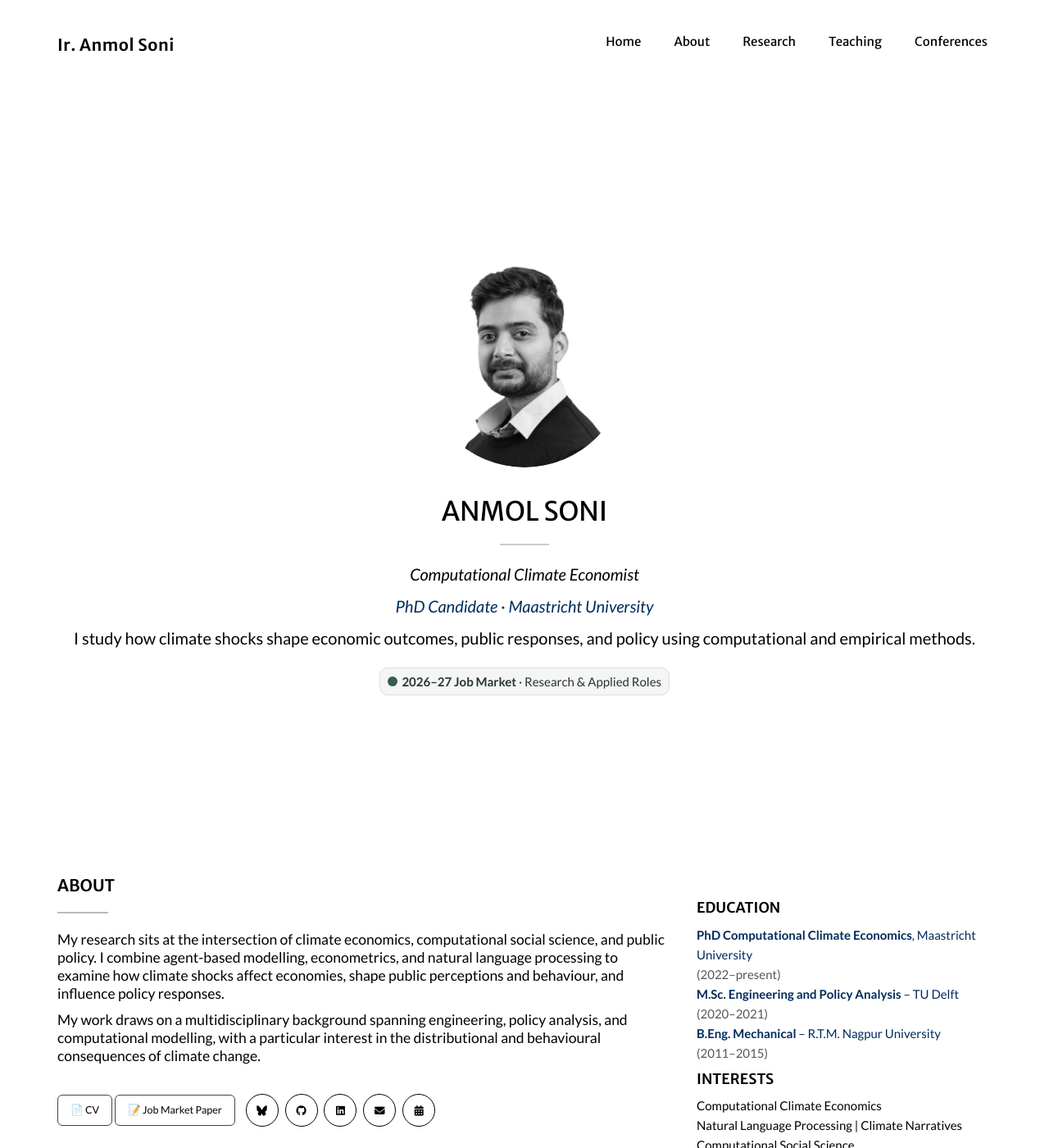
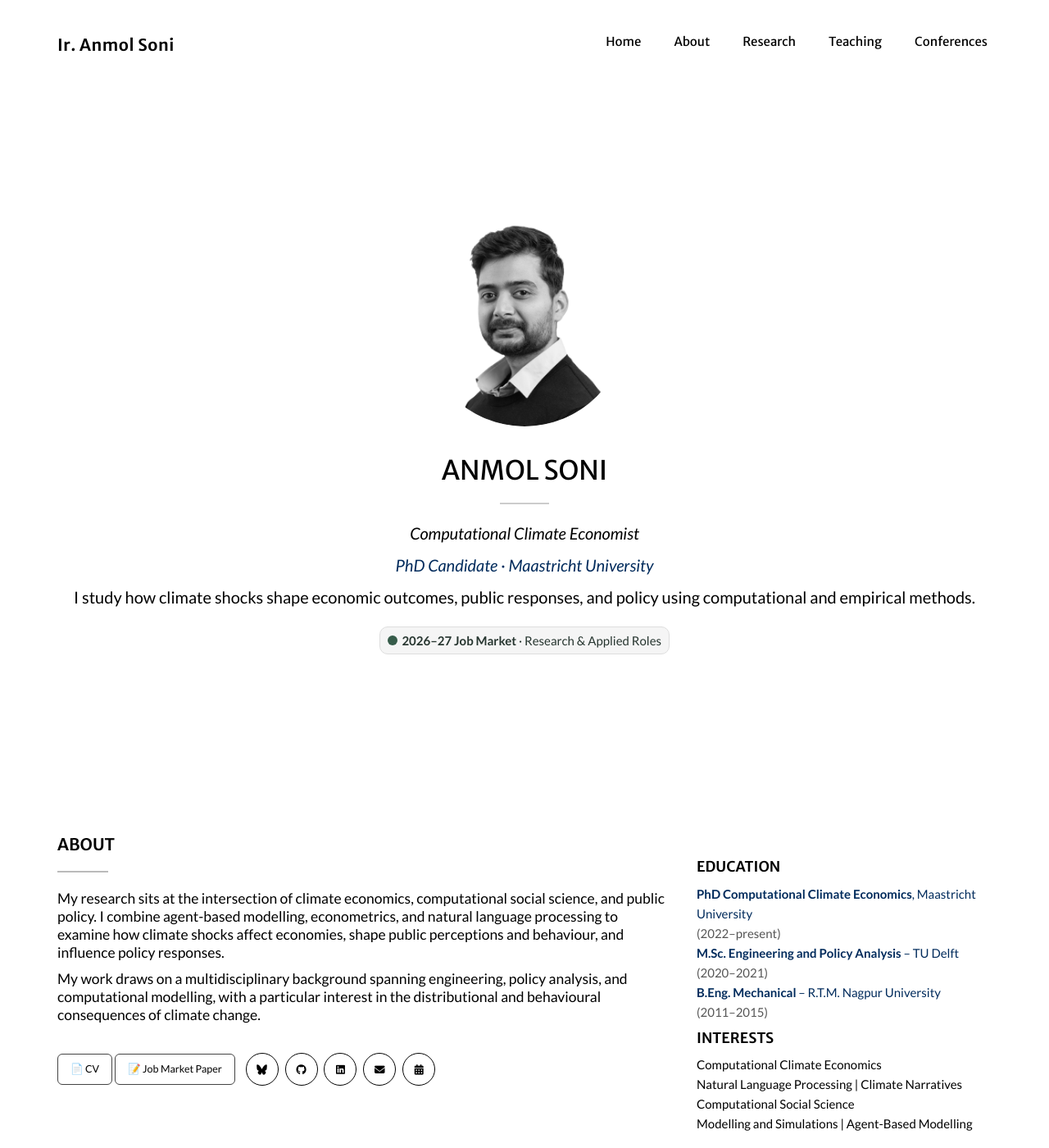
Before and after one commit to SoniAnmol/SoniAnmol.github.io, a Jekyll site: the page built from index.html, in a window 1280 px wide and 1400 px high. Shown: the whole window at 82% size. Built offline with Jekyll 4.4.1, drawn with Linux system fonts in a browser that asks for light colours; nearby versions of some CDN libraries; some web fonts are replaced.

Commit message:
slightly reduce the padding of profile image

```diff
--- a/_includes/css/main.css
+++ b/_includes/css/main.css
@@ -67,7 +67,7 @@ header {
 }
 
 header .container {
-    padding-top: 100px;
+    padding-top: 70px;
     padding-bottom: 50px;
 }
 
@@ -92,7 +92,7 @@ header .intro-text .skills {
 
 @media(min-width:768px) {
     header .container {
-        padding-top: 200px;
+        padding-top: 150px;
         padding-bottom: 100px;
     }
 
```
